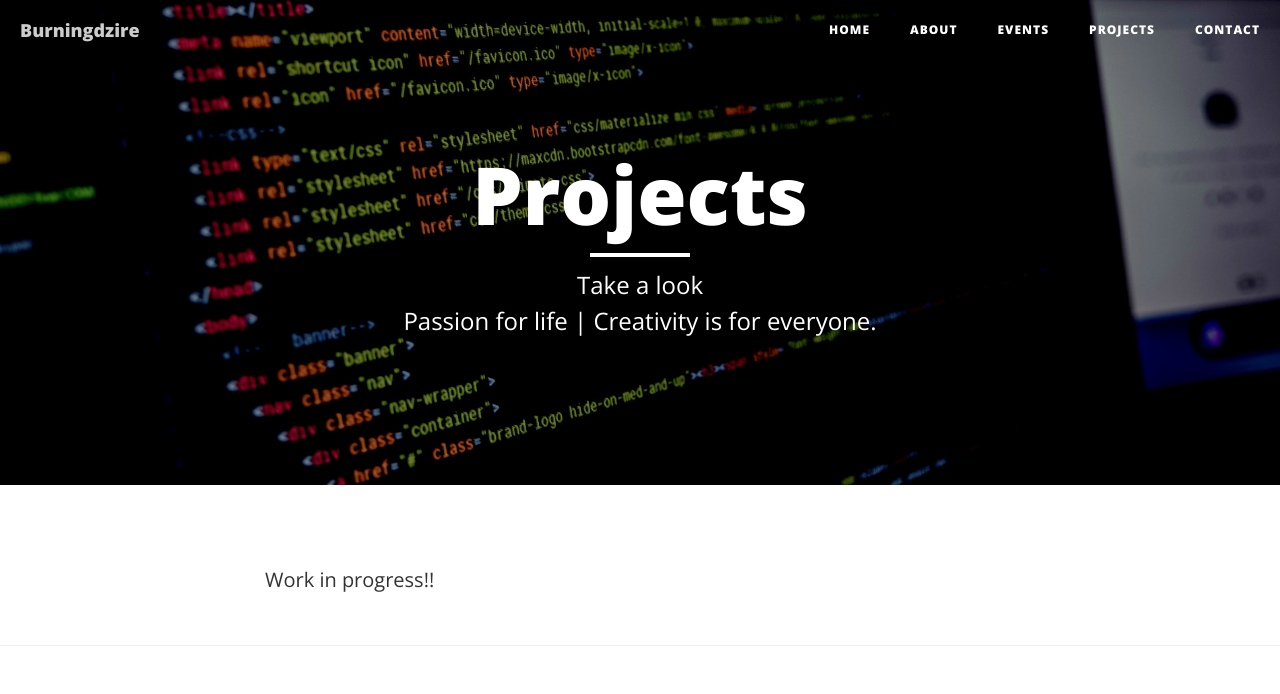
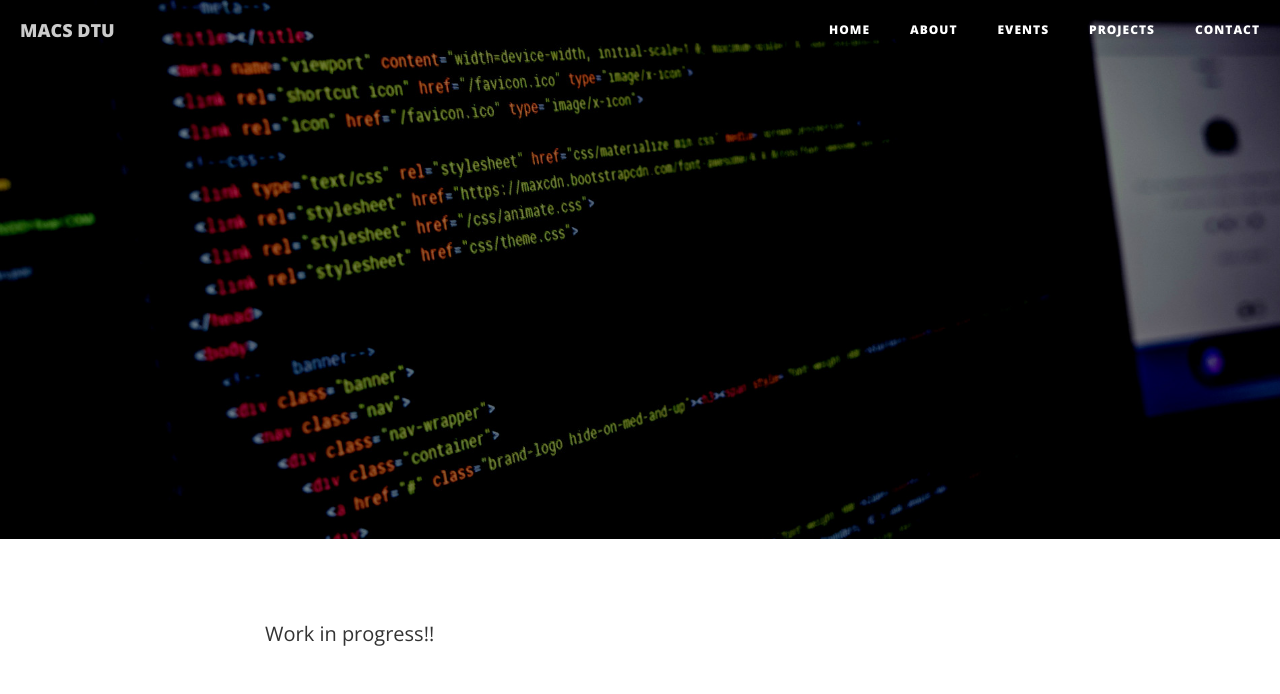
Before and after one commit to Princeyadav05/WebsiteMacs, a plain HTML site: page project.html in a window 1280 px wide. Shown: the top 694 px of the page. Drawn offline with nearby package versions, Linux system fonts and the light colour scheme.

Commit message:
Add files via upload

```diff
--- a/project.html
+++ b/project.html
@@ -9,7 +9,9 @@
     <meta name="description" content="">
     <meta name="author" content="">
 
-    <title>Burningdzire</title>
+    <title>MACS DTU</title>
+	<link rel="icon" href="favicon.png" type="image/png">
+<link rel="shortcut icon" href="favicon.ico" type="img/x-icon">
     <link href="vendor/bootstrap/css/bootstrap.min.css" rel="stylesheet">
     <link href="css/myblog.min.css" rel="stylesheet">
     <link href="vendor/font-awesome/css/font-awesome.min.css" rel="stylesheet" type="text/css">
@@ -25,7 +27,7 @@
                     <span class="sr-only">Toggle navigation</span>
                     Menu <i class="fa fa-bars"></i>
                 </button>
-                <a class="navbar-brand" href="index.html">Burningdzire</a>
+                <a class="navbar-brand" href="index.html">MACS DTU</a>
             </div>
             <div class="collapse navbar-collapse" id="bs-example-navbar-collapse-1">
                 <ul class="nav navbar-nav navbar-right">
@@ -53,10 +55,11 @@
             <div class="row">
                 <div class="col-lg-8 col-lg-offset-2 col-md-10 col-md-offset-1">
                     <div class="page-heading">
-                        <h1>Projects</h1>
-                        <hr class="small">
-						<span class="subheading">Take a look</span>
-                        <span class="subheading">Passion for life | Creativity is for everyone.</span>
+                        <h1></h1>
+                        <!--<hr class="small">-->
+						<span class="subheading"></span>
+                        <span class="subheading"></span>
+						<br><br><br><br><br><br><br><br>
                     </div>
                 </div>
             </div>
```
Also changed, not shown: about.html (+4 -2 lines), contact.html (+4 -2 lines), events.html (+9 -5 lines), index.html (+4 -3 lines), favicon.ico (added), favicon.png (added).
